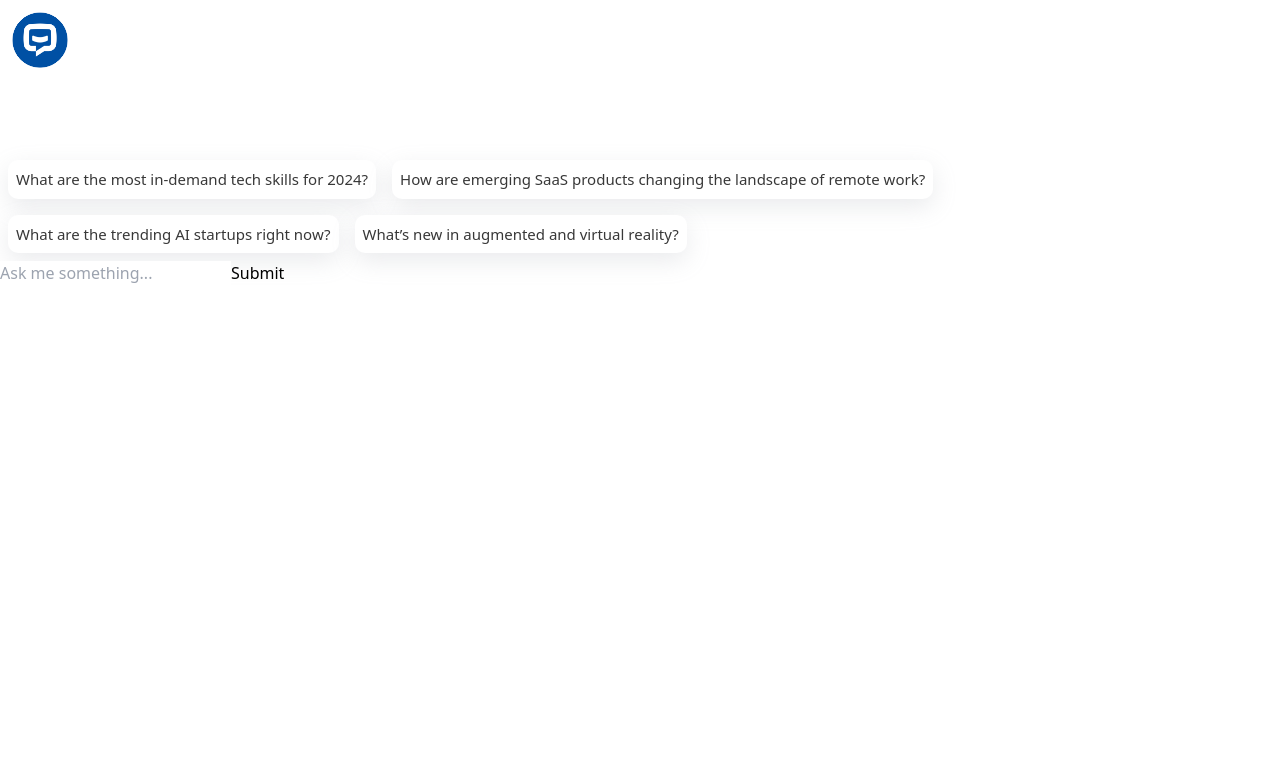
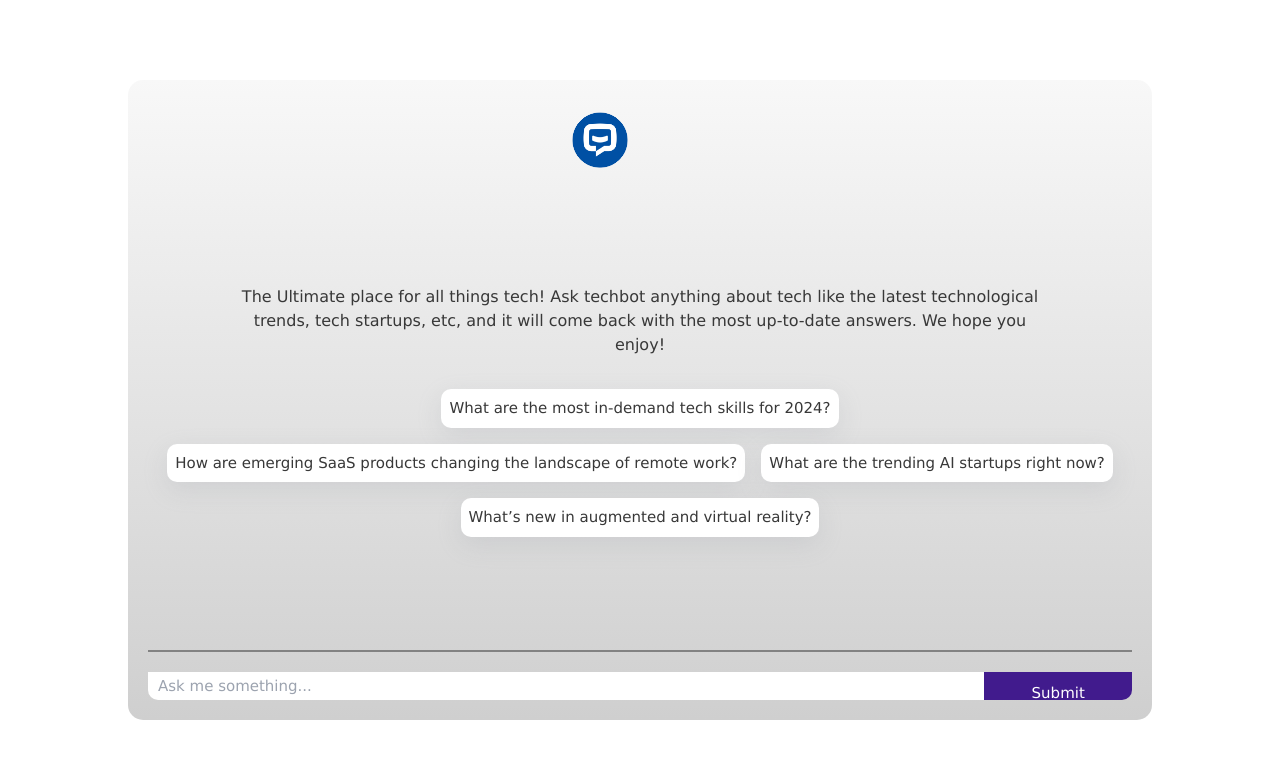
Before and after one commit to Anshul439/RAG-Chatbot, a Next.js app: page / in a window 1280 px wide. Shown: the top 758 px of the page. Built offline with nearby package versions, Linux system fonts and the light colour scheme.

Commit message:
basic styling and functionality

```diff
--- a/app/api/chat/route.ts
+++ b/app/api/chat/route.ts
@@ -1,4 +1,3 @@
-import { StreamingTextResponse } from "ai"
 import { DataAPIClient } from "@datastax/astra-db-ts";
 import { GoogleGenerativeAI } from "@google/generative-ai";
 
@@ -19,27 +18,26 @@ const db = client.db(`${ASTRA_DB_API_ENDPOINT}`, {
 
 export async function POST(req: Request) {
   try {
-
     const messages = await req.json();
     // console.log(messages);
 
     const latestMessage = messages.messages[0].content;
     console.log(latestMessage);
 
-
     let docContext = "";
-    const model = genAI.getGenerativeModel({
+    const model1 = genAI.getGenerativeModel({
       model: "text-embedding-004",
+    });
+    const model2 = genAI.getGenerativeModel({
+      model: "gemini-pro",
     });
     // console.log(model);
 
-    const result = await model.embedContent(latestMessage);
+    const result = await model1.embedContent(latestMessage);
     // console.log(result);
 
-
-
     try {
-      const collection = await db.collection(ASTRA_DB_COLLECTION);
+      const collection = await db.collection(`${ASTRA_DB_COLLECTION}`);
       const cursor = collection.find(null, {
         sort: {
           $vector: result.embedding.values,
@@ -56,10 +54,8 @@ export async function POST(req: Request) {
       docContext = "";
     }
 
-    const template = {
-      role: "system",
-      content: `You are ab AI assistant who knows everything about technology and tech startups. Use the below context to augment what you know about technology and tech startups. the context will provide you with the most recent page data from various websites.
-        If the context doesn't include the information you need, answer based on your knowledge and don't mention the source of your information or what the context does or doesn't include.
+    const prompt = `You are an AI assistant who knows everything about technology, AI, computer science, software and tech/AI startups. Use the below context to augment what you know about technology, AI, computer science, software and tech/AI startups. The context will provide you with the most recent page data from various websites.
+        If the context doesn't include the information you need, answer based on your previous knowledge and don't mention the source of your information or what the context does or doesn't include.
         Format responses using markdown where applicable and don't return images.
         ----------------
         START CONTEXT
@@ -68,8 +64,7 @@ export async function POST(req: Request) {
         ----------------
         QUESTION: ${latestMessage}
         ----------------
-        `,
-    };
+        `;
 
     // const response = await openai.chat.completions.create({
     //   model: "gpt-4",
@@ -77,27 +72,29 @@ export async function POST(req: Request) {
     //   messages: [template, ...messages],
     // });
 
-    const response = await model.generateContentStream({
-      contents: [template, messages],
-    });
+    const response = await model2.generateContent(prompt);
+    console.log(response.response.text());
 
-    const stream = GeminiStream(response);
-    return new StreamingTextResponse(stream);
 
-    function GeminiStream(response) {
-      return new ReadableStream({
-        async start(controller) {
-          try {
-            for await (const chunk of response.stream) {
-              controller.enqueue(chunk.text());
-            }
-            controller.close();
-          } catch (error) {
-            controller.error(error);
-          }
-        },
+    // Return as ReadableStream in response
+    return new Response(response.response.text(), {
+        headers: { "Content-Type": "text/plain" },
       });
-    }
+
+    // function GeminiStream(response) {
+    //   return new ReadableStream({
+    //     async start(controller) {
+    //       try {
+    //         for await (const chunk of response.stream) {
+    //           controller.enqueue(chunk.text());
+    //         }
+    //         controller.close();
+    //       } catch (error) {
+    //         controller.error(error);
+    //       }
+    //     },
+    //   });
+    // }
   } catch (error) {
     throw error;
   }
--- a/app/globals.css
+++ b/app/globals.css
@@ -20,8 +20,95 @@ body {
   font-family: Arial, Helvetica, sans-serif;
 } */
 
+* {
+  font-family: Verdana, Tahoma, sans-serif;
+}
+
+body {
+  margin: 0;
+  padding: 0;
+  display: flex;
+  justify-content: center;
+  align-items: center;
+  height: 100vh;
+  /* background-color: black; */
+}
+
+main {
+  width: 80vw;
+  height: 80vh;
+  background: linear-gradient(to bottom, #f8f8f8, #cfcfcf);
+  border-radius: 15px;
+  display: flex;
+  align-items: center;
+  flex-direction: column;
+  justify-content: space-between;
+  padding: 20px;
+  text-align: center;
+  color: #383838;
+}
+
+section {
+  width: 100%;
+}
+
+section.populated {
+  height: 100%;
+  display: flex;
+  flex-direction: column;
+  justify-content: flex-end;
+  overflow: scroll;
+}
+
+.starter-text {
+  padding: 0 80px;
+}
+
+form {
+  height: 50px;
+  width: 100%;
+  display: flex;
+  border-top: #828282 solid 2px;
+  padding-top: 20px;
+  border-radius: 0 0 10px 10px;
+  overflow: hidden;
+}
+
+input.question-box {
+  width: 85%;
+  /* height: 100%; */
+  padding: 10px;
+  font-size: 15px;
+  color: #383838;
+  border: none;
+}
+
+input[type=submit] {
+  width: 15%;
+  /* height: 100%; */
+  padding: 10px;
+  font-size: 15px;
+  border: none;
+  color: #fff;
+  background-color: #411b8d;
+}
+
+input:focus {
+  outline: none;
+}
+
+.bubble {
+  margin: 8px;
+  padding: 8px;
+  font-size: 15px;
+  color: #383838;
+  box-shadow: #959da533 0 8px 24px;
+  width: 80%;
+  text-align: left;
+}
+
 .bubble.user {
-  border-radius: 20px;
+  border-radius: 20px 20px 0 20px;
   background-color: #E1F4FFFF;
   margin-left: auto;
 }
@@ -51,7 +138,9 @@ body {
   width: 60px;
   aspect-ratio: 4;
   background:
-    no-repeat radial-gradient(circle closest-side, #383838 90% #0000) 0 50%, no-repeat radial-gradient(circle closest-side, #383838 90% #0000) 50% 50%, no-repeat radial-gradient(circle closest-side, #383838 90% #0000) 100% 50%;
+    no-repeat radial-gradient(circle closest-side, #383838 90% #0000) 0 50%,
+    no-repeat radial-gradient(circle closest-side, #383838 90% #0000) 50% 50%,
+    no-repeat radial-gradient(circle closest-side, #383838 90% #0000) 100% 50%;
   background-size: calc(100%/3) 100%;
   animation: loading 1s infinite linear;
 }
--- a/app/page.tsx
+++ b/app/page.tsx
@@ -4,6 +4,7 @@ import Image from "next/image";
 import logo from "./assets/logo.png";
 import { useChat } from "ai/react";
 import { Message } from "ai";
+import Bubble from "@/components/Bubble";
 import PromptSuggestionsRow from "@/components/PromptSuggestionsRow";
 import LoadingBubble from "@/components/LoadingBubble";
 
@@ -34,7 +35,7 @@ export default function Home() {
       <section className={noMessages ? "" : "populated"}>
         {noMessages ? (
           <>
-            <p className="text-white">
+            <p className="starter-text">
               The Ultimate place for all things tech! Ask techbot anything about
               tech like the latest technological trends, tech startups, etc, and
               it will come back with the most up-to-date answers. We hope you
@@ -45,19 +46,23 @@ export default function Home() {
           </>
         ) : (
           <>
-            {messages}
+            {messages.map((message, index) => (
+              <Bubble key={`message-${index}`} message={message} />
+            ))}
+
             {isLoading && <LoadingBubble />}
           </>
         )}
+      </section>
       <form onSubmit={handleSubmit}>
         <input
+          className="question-box"
           onChange={handleInputChange}
           value={input}
           placeholder="Ask me something..."
         />
         <input type="submit" />
       </form>
-      </section>
     </main>
   );
 }
--- a/components/LoadingBubble.tsx
+++ b/components/LoadingBubble.tsx
@@ -2,7 +2,7 @@ import React from 'react'
 
 const LoadingBubble = () => {
   return (
-    <div>LoadingBubble</div>
+    <div className='loader'></div>
   )
 }
 
--- a/scripts/loadDb.ts
+++ b/scripts/loadDb.ts
@@ -26,6 +26,9 @@ const techData = [
   "https://www.ycombinator.com/blog/tag/yc-news",
   "https://builtin.com/tech-topics",
   "https://www.cbinsights.com/research/",
+  "https://arstechnica.com/",
+  "https://www.reddit.com/r/technology/",
+  "https://github.com/trending"
 ];
 
 const client = new DataAPIClient(ASTRA_DB_APPLICATION_TOKEN);
```
Lines whose indentation alone changed are shown as unchanged.
